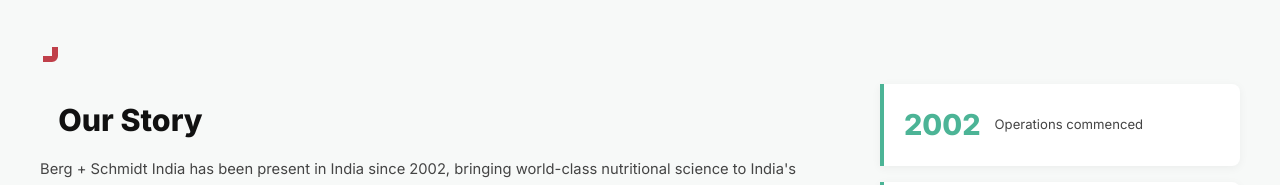
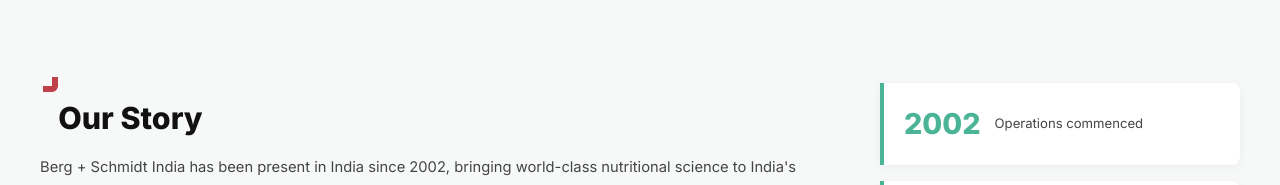
Before and after one commit to yash008-VHPL/bs-india-website, a React (Vite) app: page / in a window 1280 px wide. Shown: the part 532-717 px from the top of the page. Built offline with nearby package versions, Linux system fonts and the light colour scheme.

Commit message:
Fix accent float: move heading padding-top to margin so mark hugs text

```diff
--- a/src/index.css
+++ b/src/index.css
@@ -37,10 +37,15 @@
 .bs-mark-green {
   position: relative;
   margin-left: 0.6em;
-  /* Global site sets line-height:1.2em on headings; ours inherited body 1.6,
-     which dropped the text far below the top-anchored mark (the "floating"
-     gap). Match the global value so the mark sits snug at the heading top. */
   line-height: 1.2;
+  /* The page CSS sets `h1/h2 { padding-top: 30px }`, which pushed the heading
+     TEXT 30px down inside its box while the accent mark stayed pinned to the
+     box top — that was the real "floating" gap (measured 35px vs the global
+     site's 11px). Move that 30px from padding to margin on accented headings:
+     the text returns to the box top so the mark sits snug (like the global
+     site), and the spacing above the heading is preserved. */
+  padding-top: 0;
+  margin-top: 30px;
 }
 .bs-mark::before,
 .bs-mark-green::before {
```
